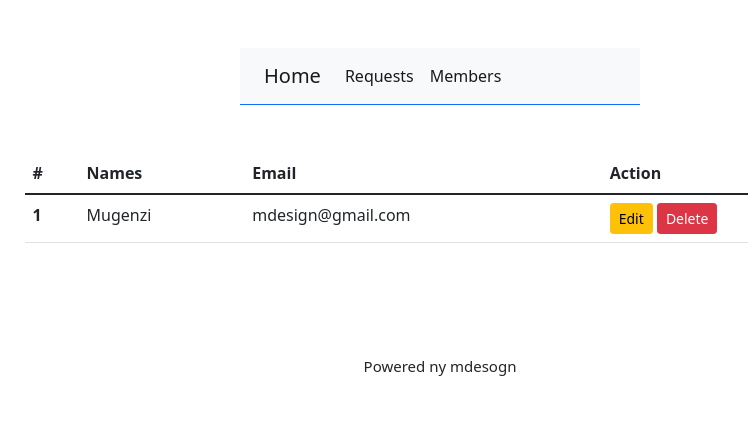
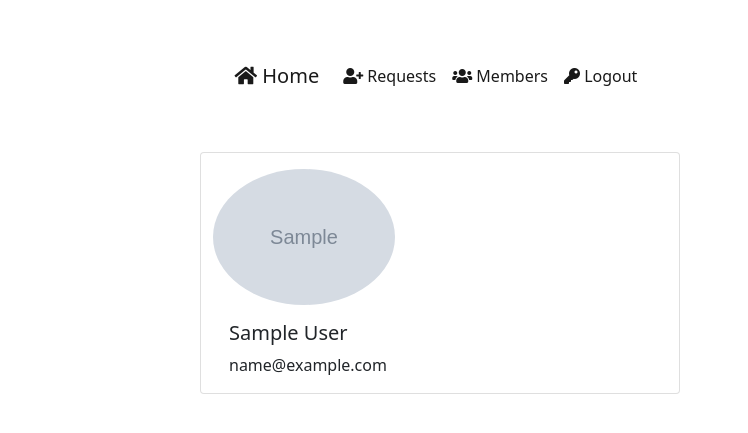
Before and after one commit to Mugenzijmv/innovation, a PHP site: page /dashboard in a window 1280 px wide. Shown: the top 433 px of the page, without its empty margins (200-948 px from the left). Run offline with PHP 8.4, Linux system fonts and the light colour scheme; the visitor is signed in with stand-in values (Sample User, id 1); tables that the repository leaves empty or names only in its code hold one stand-in row (values such as "Sample post"); grey boxes marked "Sample" are stand-in pictures.

Commit message:
Commit changes

```diff
--- a/assets/css/style.css
+++ b/assets/css/style.css
@@ -10,6 +10,6 @@ input[type=file] {
 .error-text {
     display: none;
 }
-.navbar {
-    width: 400px;
+.profile-image {
+    width: 40%;
 }
--- a/dashboard.php
+++ b/dashboard.php
@@ -6,72 +6,22 @@
     <meta name="viewport" content="width=device-width, initial-scale=1.0">
     <link href="assets/css/bootstrap.min.css" rel="stylesheet" type="text/css" />
     <link href="assets/css/style.css" rel="stylesheet" type="text/css" />
+    <link rel="stylesheet" href="https://cdnjs.cloudflare.com/ajax/libs/font-awesome/5.15.2/css/all.min.css"/>
     <title>Document</title>
 </head>
 <body>
     <div class="container pb-5">
-        <div class="row">
-            <div class="col d-flex justify-content-center py-5 ">
-                <nav class="navbar navbar-expand-lg navbar-light bg-light border-bottom border-primary">
-                  <div class="container-fluid">
-                    <button class="navbar-toggler" type="button" data-bs-toggle="collapse" data-bs-target="#navbarTogglerDemo01" aria-controls="navbarTogglerDemo01" aria-expanded="false" aria-label="Toggle navigation">
-                      <span class="navbar-toggler-icon"></span>
-                    </button>
-                    <div class="collapse navbar-collapse" id="navbarTogglerDemo01">
-                      <a class="navbar-brand" href="#">Home</a>
-                      <ul class="navbar-nav me-auto mb-2 mb-lg-0">
-                        <li class="nav-item">
-                          <a class="nav-link active" aria-current="page" href="#">Requests</a>
-                        </li>
-                        <li class="nav-item">
-                          <a class="nav-link active" aria-current="page" href="#">Members</a>
-                        </li>
-                      </ul>
-                    </div>
-                  </div>
-                </nav>
+        <?php include_once('inc/header.php'); ?>
+        <div class="row d-flex justify-content-center">
+          <div class="card pt-3 " style="width: 30rem;">
+            <img  class="profile-image rounded-circle" src="assets/images/<?php echo $row['img']; ?>" class="card-img-top" alt="...">
+            <div class="card-body">
+              <h5 class="card-title"><?php echo $row['fname']; ?> <?php echo $row['lname']; ?></h5>
+              <p class="card-text"><?php echo $row['email']; ?></p>
             </div>
+          </div>
         </div>
-        <div class="row d-flex justify-content-center">
-            <div class="col-9 d-flex">
-              <table class="table">
-                <thead>
-                  <tr>
-                    <th scope="col">#</th>
-                    <th scope="col">Names</th>
-                    <th scope="col">Email</th>
-                    <th scope="col">Action</th>
-                  </tr>
-                </thead>
-                <tbody>
-                  <tr>
-                    <th scope="row">1</th>
-                    <td>Mugenzi</td>
-                    <td>mdesign@gmail.com</td>
-                    <td><button class="btn btn-warning btn-sm"> Edit</button> <button class="btn btn-danger btn-sm"> Delete</button></td>
-                  </tr>
-                </tbody>
-              </table>
-            </div>
-        </div>
-        <div class="row">
-
-                 <!--
-                <div class="adminpopular-header-submenu">
-                     <ul>
-                         <li><a href="#"><?php //echo $row['email']; ?></a></li>
-                         <li>
-                             <a href="phpControllers/logout.php?logout_id=<?php //echo $row['unique_id']; ?>">Logout <i class="fa fa-sign-out"></i></a>
-                         </li>
-                     </ul>
-                </div> -->
-            </div>
-        </div>
-        <div class="row text-center mt-5">
-            <div class="col">
-                <footer class="mt-auto">Powered ny mdesogn</footer>
-            </div>
-        </div>
+        <?php include_once('inc/footer.php'); ?>
     </div>
     <script src="server/jsControllers/login.js"></script>
 </body>
--- a/inc/header.php
+++ b/inc/header.php
@@ -0,0 +1,25 @@
+        <div class="row">
+            <div class="col d-flex justify-content-center py-5 ">
+                <nav class="navbar navbar-expand-lg navbar-light">
+                  <div class="container-fluid">
+                    <button class="navbar-toggler" type="button" data-bs-toggle="collapse" data-bs-target="#navbarTogglerDemo01" aria-controls="navbarTogglerDemo01" aria-expanded="false" aria-label="Toggle navigation">
+                      <span class="navbar-toggler-icon"></span>
+                    </button>
+                    <div class="collapse navbar-collapse" id="navbarTogglerDemo01">
+                      <a class="navbar-brand" href="dashboard"><i class="fa fa-home"></i> Home</a>
+                      <ul class="navbar-nav me-auto mb-2 mb-lg-0">
+                        <li class="nav-item">
+                          <a class="nav-link active" aria-current="page" href="requests"> <i class="fa fa-user-plus"></i> Requests</a>
+                        </li>
+                        <li class="nav-item">
+                          <a class="nav-link active" aria-current="page" href="members"> <i class="fa fa-users"></i> Members</a>
+                        </li>
+                        <li class="nav-item">
+                          <a class="nav-link active" aria-current="page" href="server/phpControllers/logout.php?logout_id=<?php echo $row['unique_id']; ?>"> <i class="fa fa-key"></i> Logout</a>
+                        </li>
+                      </ul>
+                    </div>
+                  </div>
+                </nav>
+            </div>
+        </div>
--- a/index.php
+++ b/index.php
@@ -35,8 +35,11 @@
                               <label for="floatingSelectGrid">Password</label>
                             </div>
                           </div>
-                          <div class="d-grid gap-2 col-12 mx-auto button">
+                          <div class="d-grid gap-2 col-12 mx-auto button py-2">
                             <input type="submit" class="btn btn-primary" value="Login">
+                          </div>
+                          <div class="d-grid gap-2 col-12 mx-auto button py-3">
+                            <p>Dont't have an account? <a href="register">Register now</a></p>
                           </div>
                         </div>
                       </form>
```
Also changed, not shown: requests.php (added, +54 -0 lines), server/phpControllers/delete.php (added, +10 -0 lines), server/phpControllers/logout.php (added, +20 -0 lines), server/phpControllers/register.php (+17 -32 lines), assets/images/16358622512048px-Octicons-mark-github.svg.png (added), assets/images/1635862681Facebook_icon_2013.svg.png (added), assets/images/1635862771CDH Logo.png (added), assets/images/1635862810CDH Logo.png (added), assets/images/1635862964SOIN20053_1560x880.jpg (added), assets/images/1635863060young-african-american-man-pointing-260nw-1146190235.jpg (added), assets/images/1635863096image0.jpeg (added).
